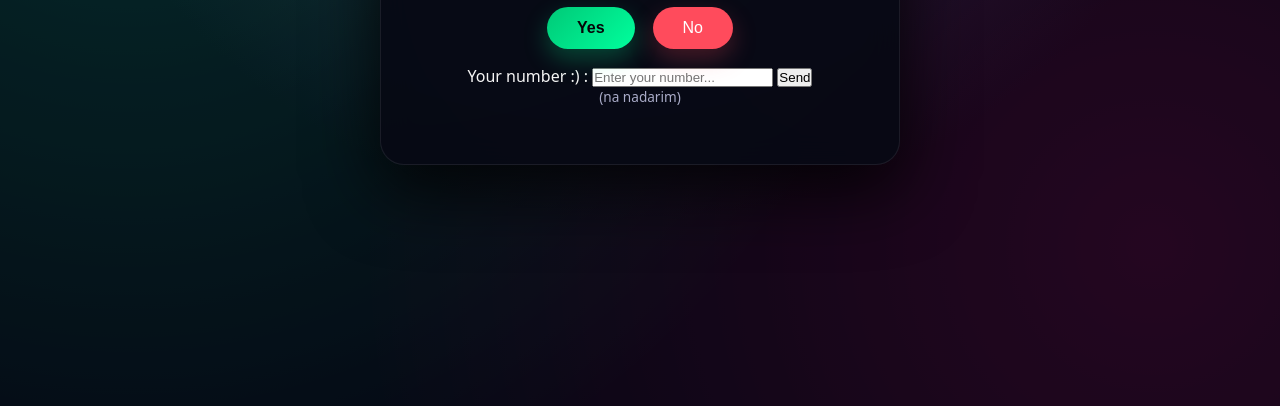
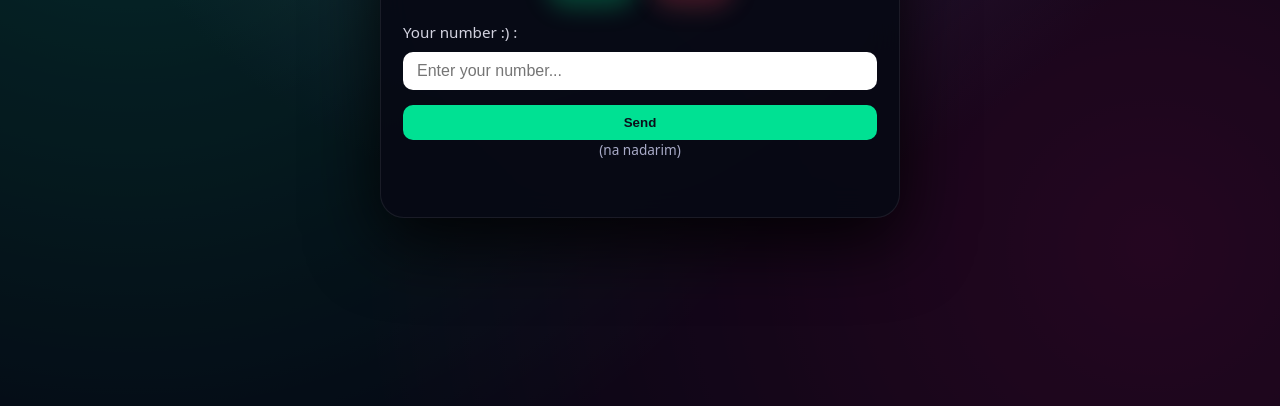
Before and after one commit to Tresdin-74/mim-alef-page, a plain HTML site: page index.html in a window 1280 px wide. Shown: the part 394-800 px from the top of the page. Drawn offline with Linux system fonts and the light colour scheme.

Commit message:
Enhance styles for number form and buttons
Added styles for number form and send button.

```diff
--- a/style.css
+++ b/style.css
@@ -134,3 +134,40 @@ body {
     font-size: 0.9rem;
   }
 }
+.number-form {
+  margin-top: 25px;
+  display: flex;
+  flex-direction: column;
+  gap: 10px;
+  text-align: left;
+}
+
+.number-form label {
+  font-size: 0.95rem;
+  color: #d3d3e0;
+}
+
+.number-form input {
+  padding: 10px 14px;
+  border-radius: 10px;
+  border: none;
+  font-size: 1rem;
+  outline: none;
+}
+
+.send-btn {
+  margin-top: 5px;
+  padding: 10px 20px;
+  border-radius: 10px;
+  border: none;
+  background: #00e193;
+  color: #0c0f1a;
+  cursor: pointer;
+  font-weight: 600;
+  transition: 0.2s;
+}
+
+.send-btn:hover {
+  background: #00ffb0;
+  transform: translateY(-2px);
+}
```
